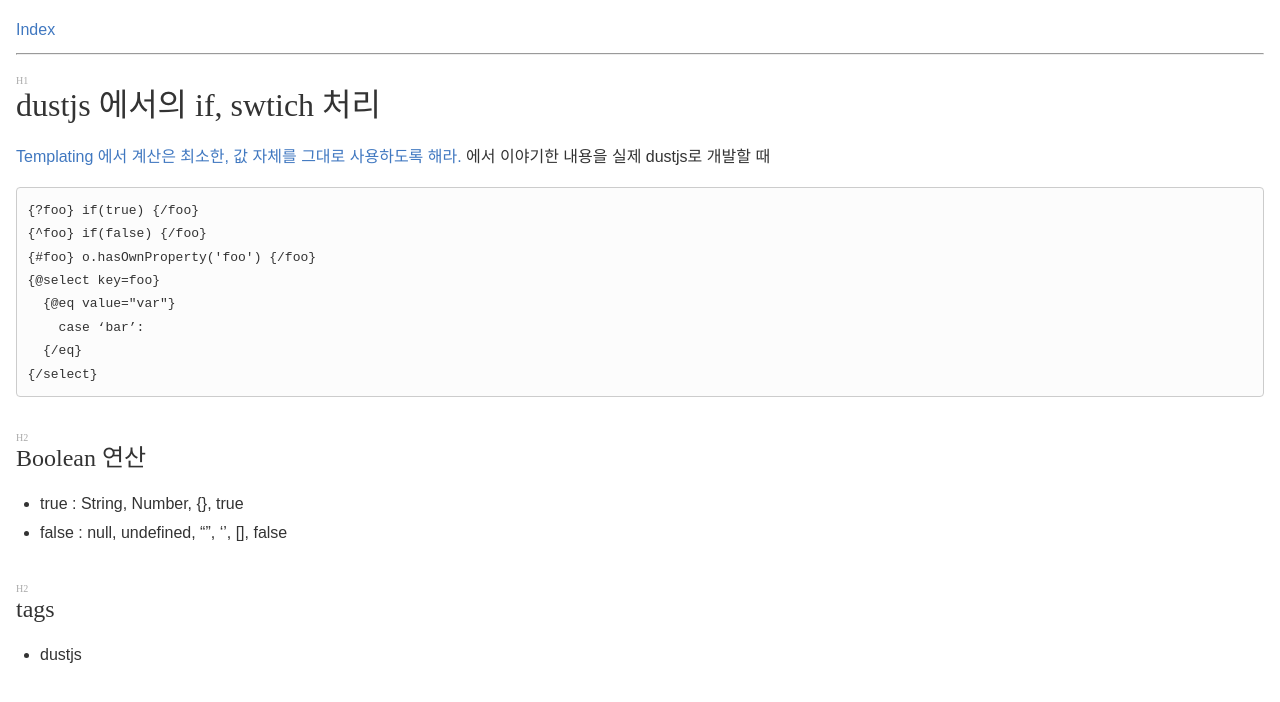
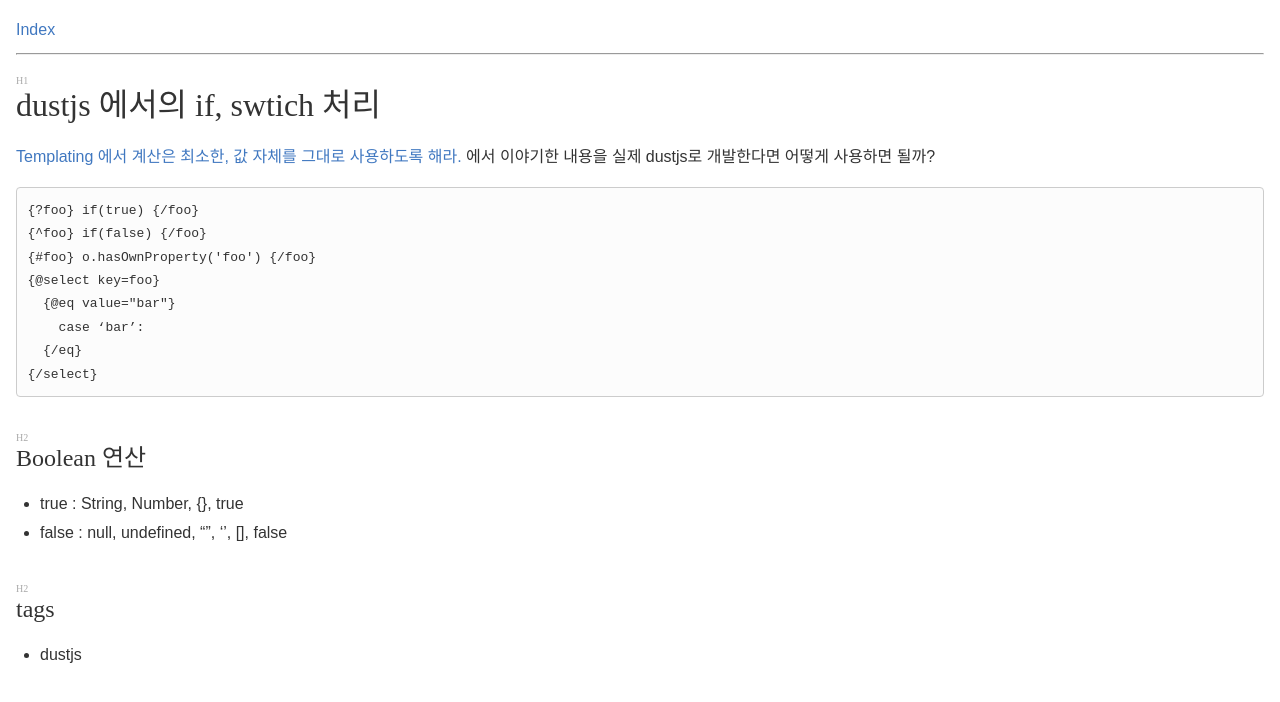
Before and after one commit to ionic2002/mujinote, a Jekyll site: the page built from _posts/2015-01-21-3.md, in a window 1280 px wide. Shown: the top 702 px of the page. Built offline with Jekyll 4.4.1, drawn with Linux system fonts in a browser that asks for light colours.

Commit message:
Update 2015-01-21-3.md

```diff
--- a/_posts/2015-01-21-3.md
+++ b/_posts/2015-01-21-3.md
@@ -7,14 +7,14 @@
 
 # dustjs 에서의 if, swtich 처리
 
-[Templating 에서 계산은 최소한, 값 자체를 그대로 사용하도록 해라.](/1) 에서 이야기한 내용을 실제 dustjs로 개발할 때
+[Templating 에서 계산은 최소한, 값 자체를 그대로 사용하도록 해라.](http://mujinote.donghyuc.com/1) 에서 이야기한 내용을 실제 dustjs로 개발한다면 어떻게 사용하면 될까?
 
 ~~~
 {?foo} if(true) {/foo}
 {^foo} if(false) {/foo}
 {#foo} o.hasOwnProperty('foo') {/foo}
 {@select key=foo}
-	{@eq value="var"}
+	{@eq value="bar"}
 		case ‘bar’:
 	{/eq}
 {/select}
```
